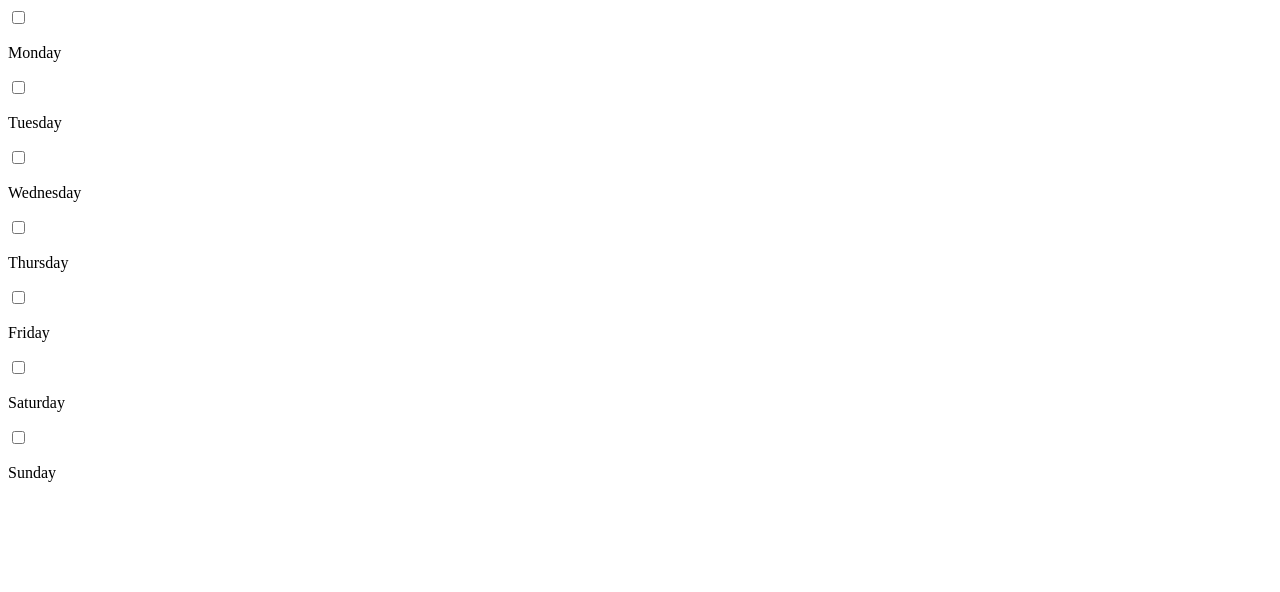
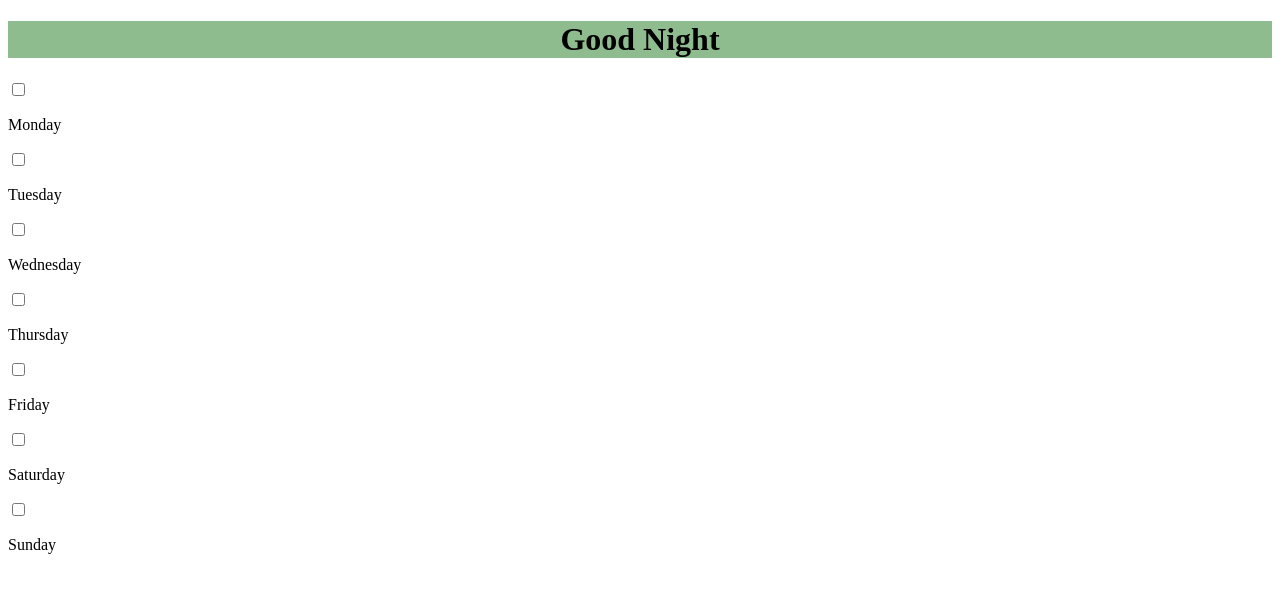
Before and after one commit to FirdavsSharapov/JavaScript, a React (Create React App) app in the folder JavaScript/JS_React/todo_project/todo-app/: page / in a window 1280 px wide. Shown: the top 592 px of the page. Built offline with nearby package versions, Linux system fonts and the light colour scheme.

Commit message:
adding time predictor into the code, and changed.

```diff
--- a/JavaScript/JS_React/todo_project/todo-app/src/components/App.js
+++ b/JavaScript/JS_React/todo_project/todo-app/src/components/App.js
@@ -8,17 +8,17 @@ const days = [
     "Thursday",
     "Friday",
     "Saturday",
-    "Sunday"
+    "Sunday",
 ];
 
 function App() {
     const days_checkboxes =
         days.map(day => (
-            <div className=".checkboxes">
+            <span className=".checkboxes">
                 <input id={day} type="checkbox">
                 </input>
                 <p>{day}</p>
-            </div>
+            </span>
         ));
     return (
         <div className="body">
@@ -27,4 +27,5 @@ function App() {
     );
 };
 
+
 export default App;
--- /dev/null
+++ b/JavaScript/JS_React/todo_project/todo-app/src/components/TimePredictor.js
@@ -0,0 +1,25 @@
+import React from 'react';
+import '../style/style.css';
+
+function TimePredictor() {
+    const hours = new Date().getHours;
+    let timeOfDay;
+
+    if (hours < 12) {
+        timeOfDay = 'Morning';
+    }
+    else if (hours >= 12 && hours < 17) {
+        timeOfDay = 'Afternoon';
+    }
+    else {
+        timeOfDay = 'Night';
+    }
+
+    return (
+        <div className="timepredictor">
+        <h1>Good {timeOfDay} </h1>
+        </div>
+    );
+};
+
+export default TimePredictor;
--- a/JavaScript/JS_React/todo_project/todo-app/src/index.js
+++ b/JavaScript/JS_React/todo_project/todo-app/src/index.js
@@ -2,10 +2,13 @@ import React from 'react';
 import ReactDOM from 'react-dom';
 import './style/style.css';
 import App from './components/App.js';
+import TimePredictor from './components/TimePredictor.js';
 import * as serviceWorker from './serviceWorker';
+
 
 ReactDOM.render(
   <React.StrictMode>
+    <TimePredictor />
     <App />
   </React.StrictMode>,
   document.getElementById('root')
--- a/JavaScript/JS_React/todo_project/todo-app/src/style/style.css
+++ b/JavaScript/JS_React/todo_project/todo-app/src/style/style.css
@@ -6,3 +6,9 @@
     background-color: cornflowerblue;
     margin-bottom: 15px;
 }
+
+.timepredictor {
+    background-color: darkseagreen;
+    margin: auto;
+    text-align: center;
+}
```
Also changed, not shown: 2 other files (tests, documents, lock files or other folders).
